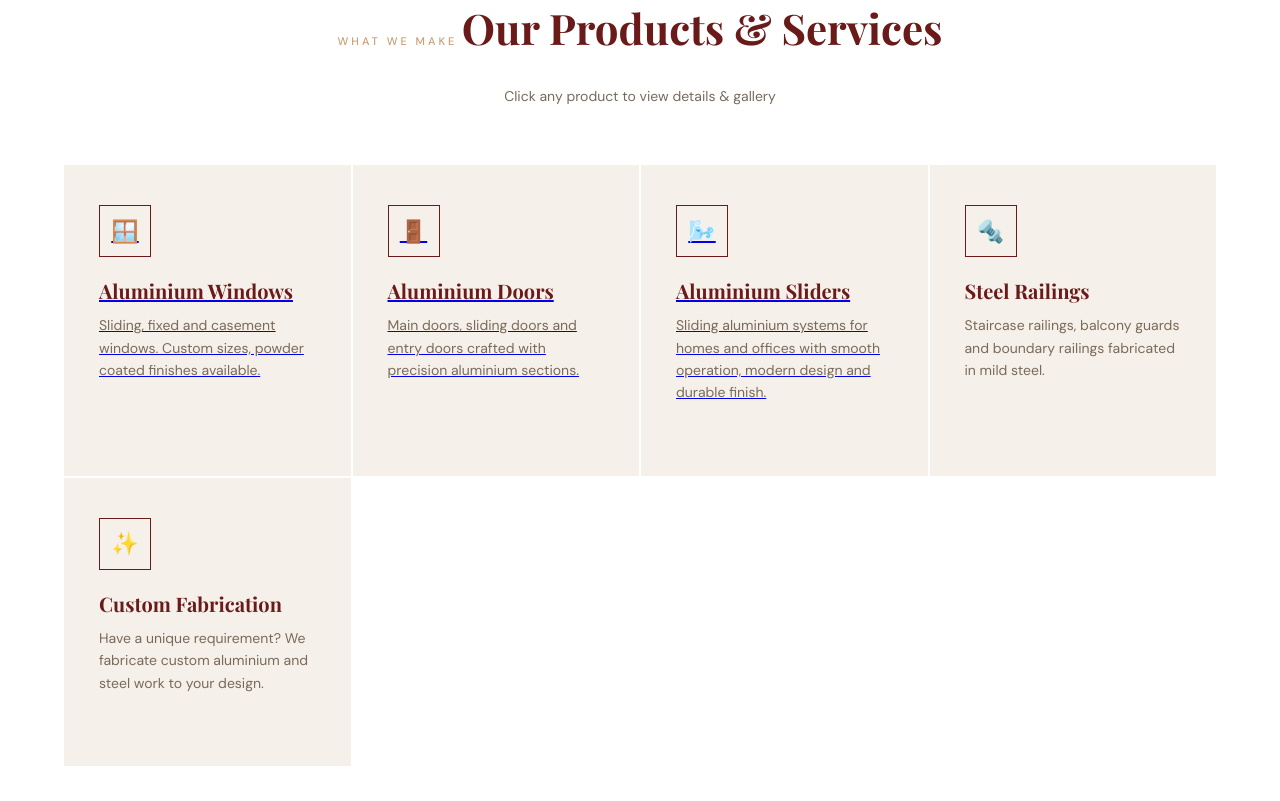
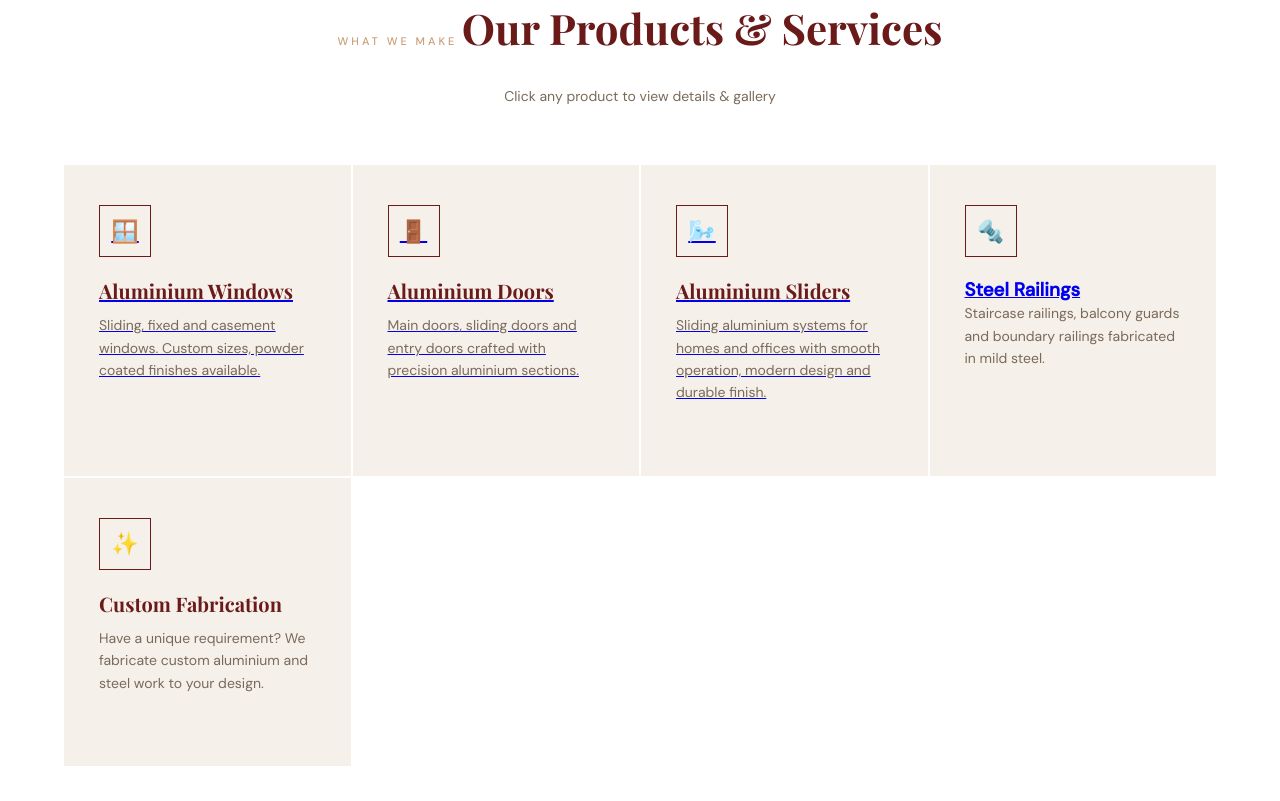
Before and after one commit to arvind-vaishnav/shree-balaji-aluminium-website, a plain HTML site: page index.html in a window 1280 px wide. Shown: the part 1697-2498 px from the top of the page. Drawn offline with nearby package versions, Linux system fonts and the light colour scheme.

Commit message:
Update index.html

```diff
--- a/index.html
+++ b/index.html
@@ -857,7 +857,7 @@ Sliding aluminium systems for homes and offices with smooth operation, modern de
      </a>
     <div class="product-card" onclick="openModal('railings')">
       <div class="product-icon">🔩</div>
-      <h3 class="product-title">Steel Railings</h3>
+       <h3><a href="railings.html">Steel Railings</a></h3>
       <p class="product-desc">Staircase railings, balcony guards and boundary railings fabricated in mild steel.</p>
       <div class="product-cta">View Gallery →</div>
     </div>
```
